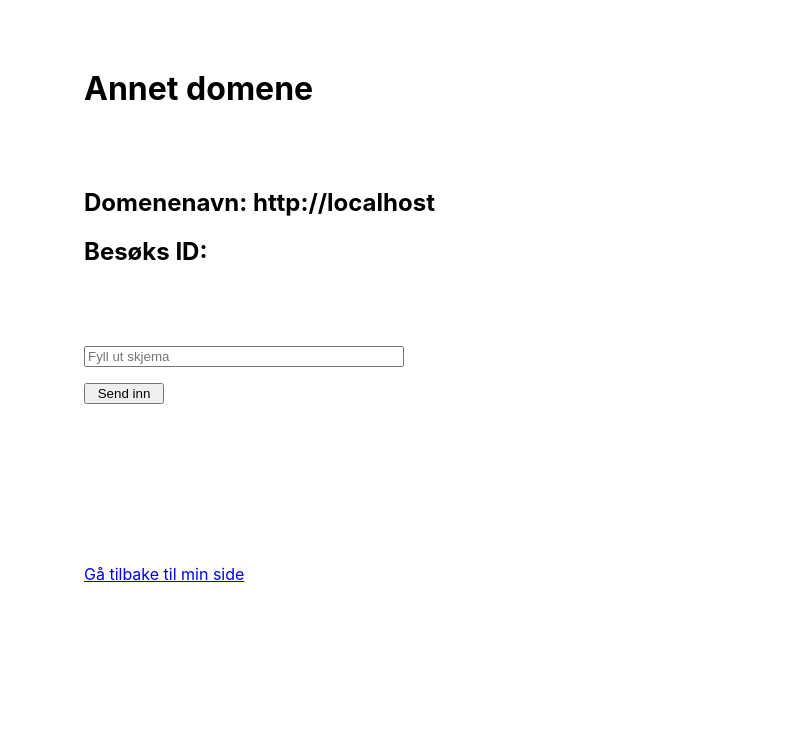
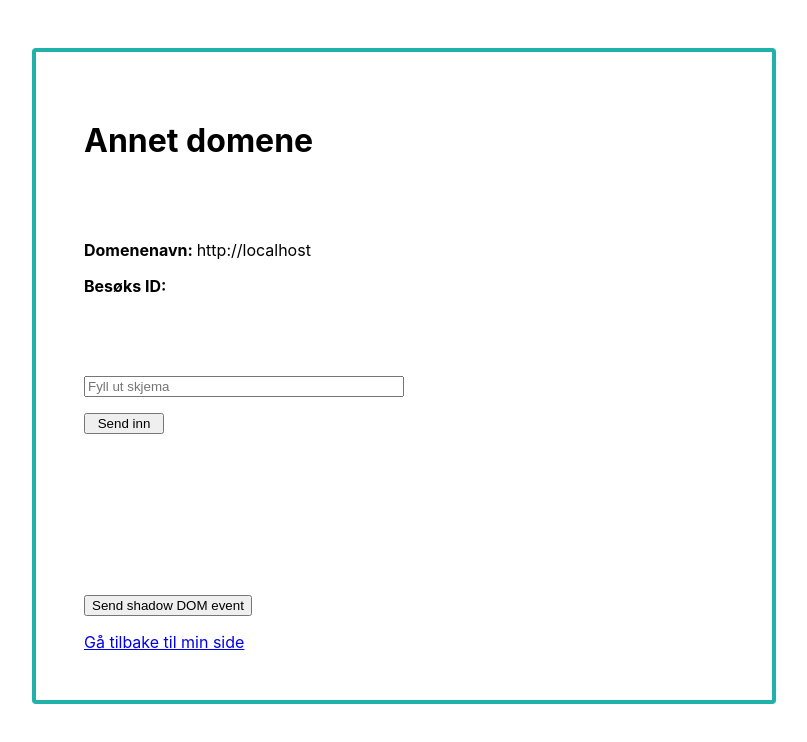
Before and after one commit to skvisli/matomo-site2, a React (Create React App) app: page / in a window 1280 px wide. Shown: the top 742 px of the page, without its empty margins (236-1043 px from the left). Built offline with nearby package versions, Linux system fonts and the light colour scheme.

Commit message:
Add shadow DOM

```diff
--- a/src/App.css
+++ b/src/App.css
@@ -1,6 +1,9 @@
 .App {
   margin: auto;
-  padding-top: 3rem;
+  border: 4px lightseagreen solid;
+  border-radius: 4px;
+  padding: 3rem;
+  margin-top: 3rem;
   width: 40rem;
 }
 
@@ -23,3 +26,7 @@ h1 {
 .spacer {
   height: 10rem;
 }
+
+#shadow-host {
+  margin-bottom: 1rem;
+}
--- a/src/App.tsx
+++ b/src/App.tsx
@@ -1,5 +1,6 @@
-import React, { FormEvent, useEffect, useState } from "react";
+import { FormEvent, useEffect, useState } from "react";
 import "./App.css";
+import { createRoot } from "react-dom/client";
 
 interface MatomoTracker {
   push: (...args: any[]) => void;
@@ -8,13 +9,14 @@ interface MatomoTracker {
 // Initialize _mtm as a global variable with the correct type
 declare global {
   interface Window {
-    _paq: MatomoTracker[];
+    _paq?: MatomoTracker[];
   }
 }
 
 function App() {
   const [visitId, setVisitId] = useState("");
 
+  // Add Matomo tracker
   useEffect(() => {
     var _paq = (window._paq = window._paq || []);
 
@@ -55,8 +57,37 @@ function App() {
     ]);
   }, []);
 
+  // Add a shadow DOM
+  useEffect(() => {
+    const shadowHost = document.getElementById("shadow-host");
+
+    // check if a shadow DOM is already attached
+    if (shadowHost && !shadowHost?.shadowRoot) {
+      const shadowRoot = shadowHost.attachShadow({ mode: "open" });
+      const reactRoot = createRoot(shadowRoot);
+
+      const button = (
+        <button onClick={sendEventFromShadowDOM}>Send shadow DOM event</button>
+      );
+
+      reactRoot.render(button);
+    }
+
+    function sendEventFromShadowDOM() {
+      if (window._paq) {
+        window._paq.push([
+          "trackEvent",
+          "userInteraction",
+          "buttonClick",
+          "sendtFraShadowDom",
+        ]);
+      }
+    }
+  }, []);
+
   function submitForm(e: FormEvent) {
     e.preventDefault();
+    if (window._paq) {
       window._paq.push([
         "trackEvent",
         "userInteraction",
@@ -64,17 +95,25 @@ function App() {
         "sendtInnSkjema",
       ]);
     }
+  }
 
   return (
     <div className="App">
       <h1>Annet domene</h1>
-      <h2>Domenenavn: {window.location.origin}</h2>
-      <h2>Besøks ID: {visitId}</h2>
+      <p>
+        <strong>Domenenavn: </strong>
+        {window.location.origin}
+      </p>
+      <p>
+        <strong>Besøks ID:</strong>
+        {visitId}
+      </p>
       <form className="actions" onSubmit={submitForm}>
         <input placeholder="Fyll ut skjema" required></input>
         <button type="submit">Send inn</button>
       </form>
       <div className="spacer"></div>
+      <div id="shadow-host"></div>
       <a href="https://skvisli.github.io/matomo-site1/">
         Gå tilbake til min side
       </a>
```
Lines whose indentation alone changed are shown as unchanged.
